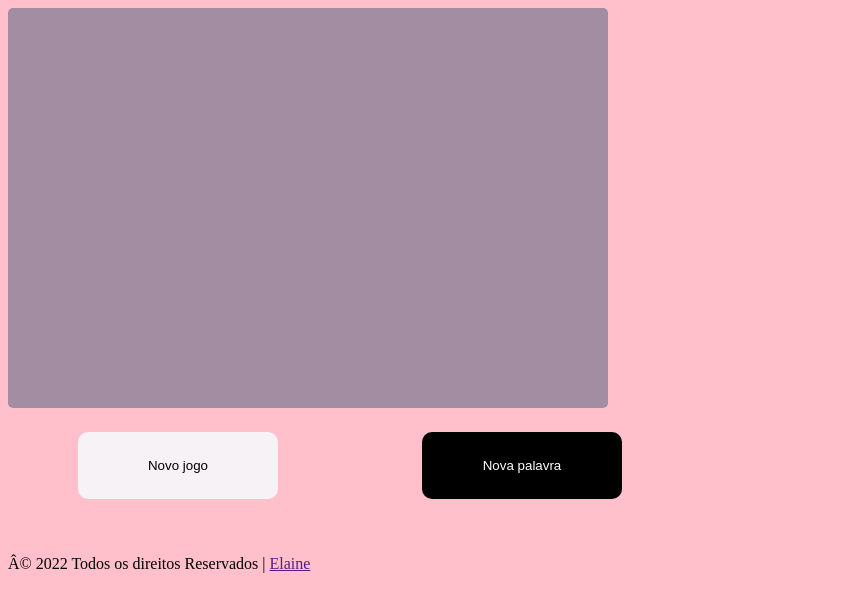
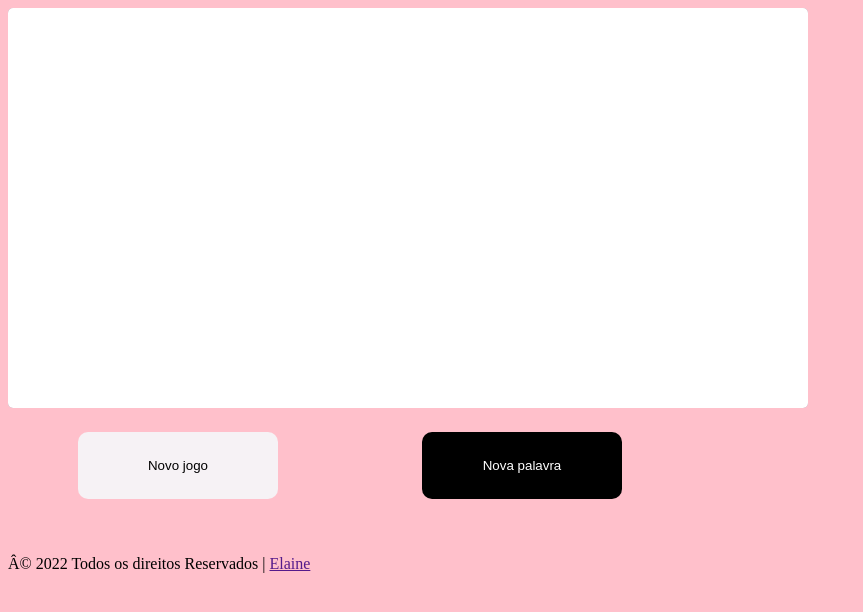
Before and after one commit to Elaine-Pereira/Elaine-Pereira.github.io, a plain HTML site: page index.html in a window 1280 px wide. Shown: the whole page, without its empty margins (0-863 px from the left). Drawn offline with Linux system fonts and the light colour scheme.

Commit message:
index atualizado

```diff
--- a/index.html
+++ b/index.html
@@ -6,7 +6,7 @@
     <link rel="stylesheet" href="style.css">
 </head>
     <body>
-        <canvas id="canvas" width="600" height="400"></canvas>
+        <canvas id="tabuleiro" width="800" height="400"></canvas>
         <main>
             <button type="submit" class="botao1" id="bot1" onclick="palavrasAleatorias()">Novo jogo</button>
             <button type="submit" class="botao2" id="bot2" onclick="palavrasAleatorias()">Nova palavra</button>
```
